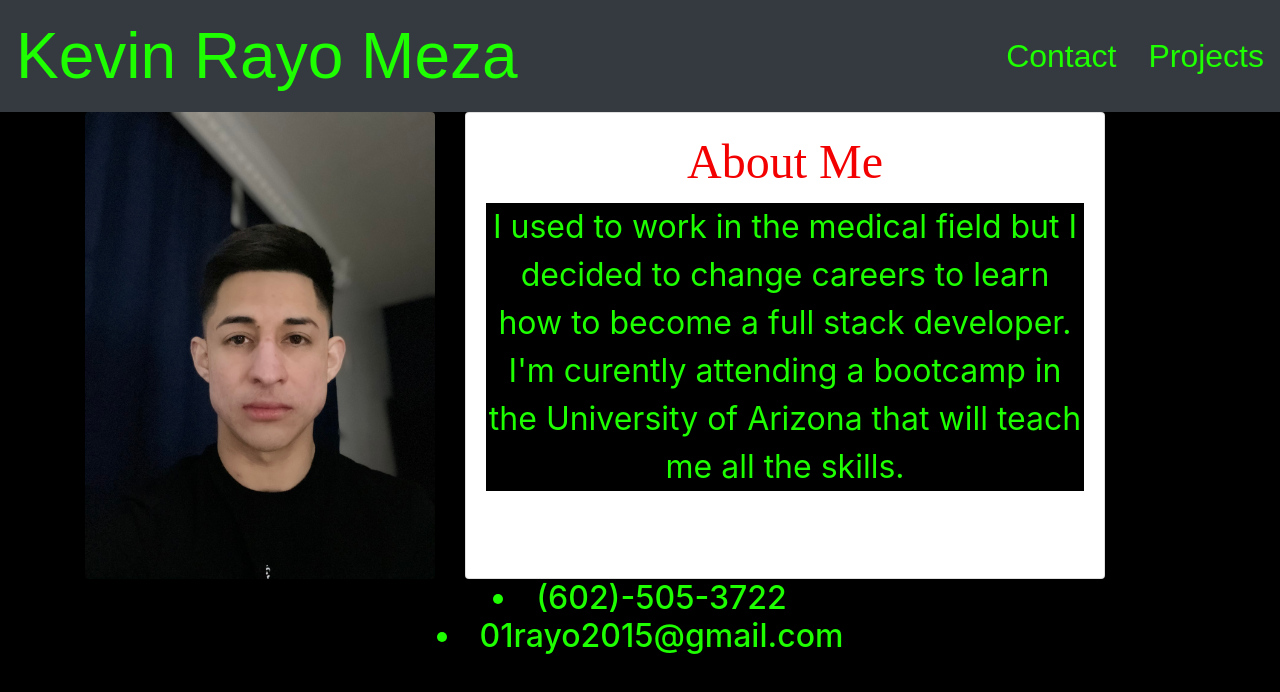
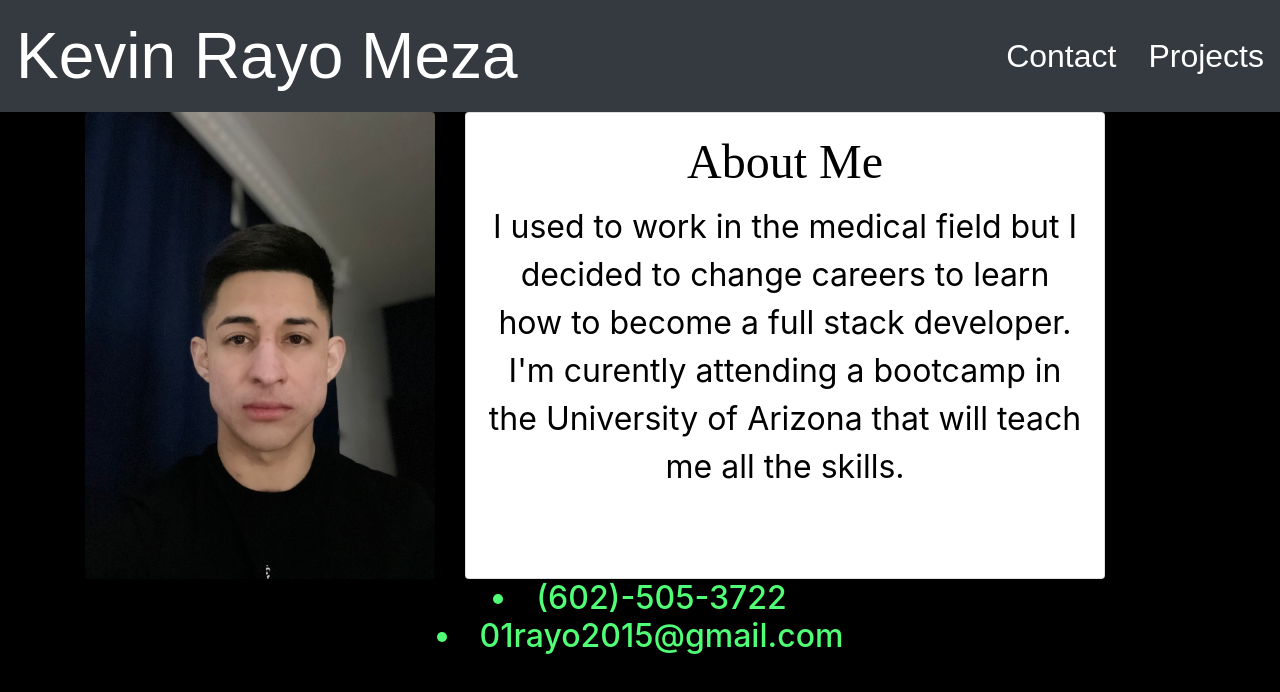
Before and after one commit to 007krm/react-portfolio, a React (Create React App) app: page / in a window 1280 px wide. Shown: the top 692 px of the page. Built offline with nearby package versions, Linux system fonts and the light colour scheme.

Commit message:
changed css colors

```diff
--- a/src/App.css
+++ b/src/App.css
@@ -1,39 +1,49 @@
 body {
-  background-color: rgb(0, 0, 0);
+  background-color: black;
   text-align: center;
 }
+
 
 /* links */
 a {
   font-family: fantasy;
-  color: rgb(30, 255, 0);
+  color: rgb(255, 255, 255);
   text-align: center;
 
 }
+
+a :hover{
+  color: red;
+}
 /* h1 Titles */
 h1 {
-  border: rgb(30, 255, 0) double;
+  border: rgb(80, 255, 118) double;
   color: rgb(243, 0, 0);
   padding: 10px;
 }
 /* links */
 li {
-  color: rgb(30, 255, 0);
+  color: rgb(80, 255, 118);
 }
 /* paragraphs */
 p {
-  color: rgb(30, 255, 0);
+  color: black;
 }
 
 .myName {
   font-size: 4rem;
 }
 
+nav :hover{
+  color: rgb(80, 255, 118);
+
+}
 .myProjects {
   font-size: 2rem;
 }
 
 .aboutMe {
+  color:black;
   font-family: cursive;
   font-size: 3rem;
 }
@@ -44,14 +54,15 @@ p {
 
 .allLinks {
   font-size: 2rem;
-  color: rgb(30, 255, 0);
+  color: rgb(80, 255, 118);
   background-color: black;
 }
 
 .bodyText {
   font-size: 2rem;
-  background-color: black;
+
 }
+
 :hover {
-  color: rgb(243, 0, 0);
+  color: rgb(80, 255, 118);
 }
```
